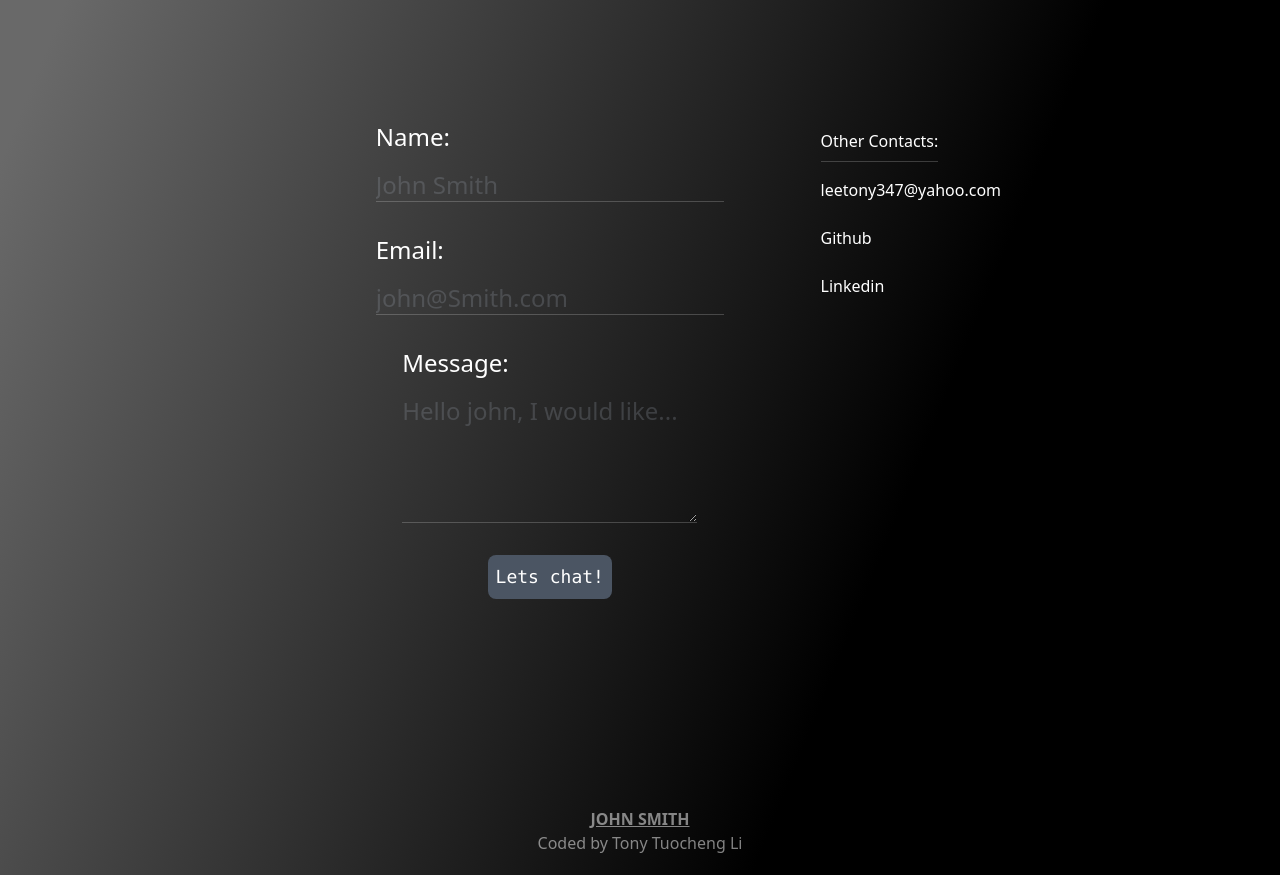
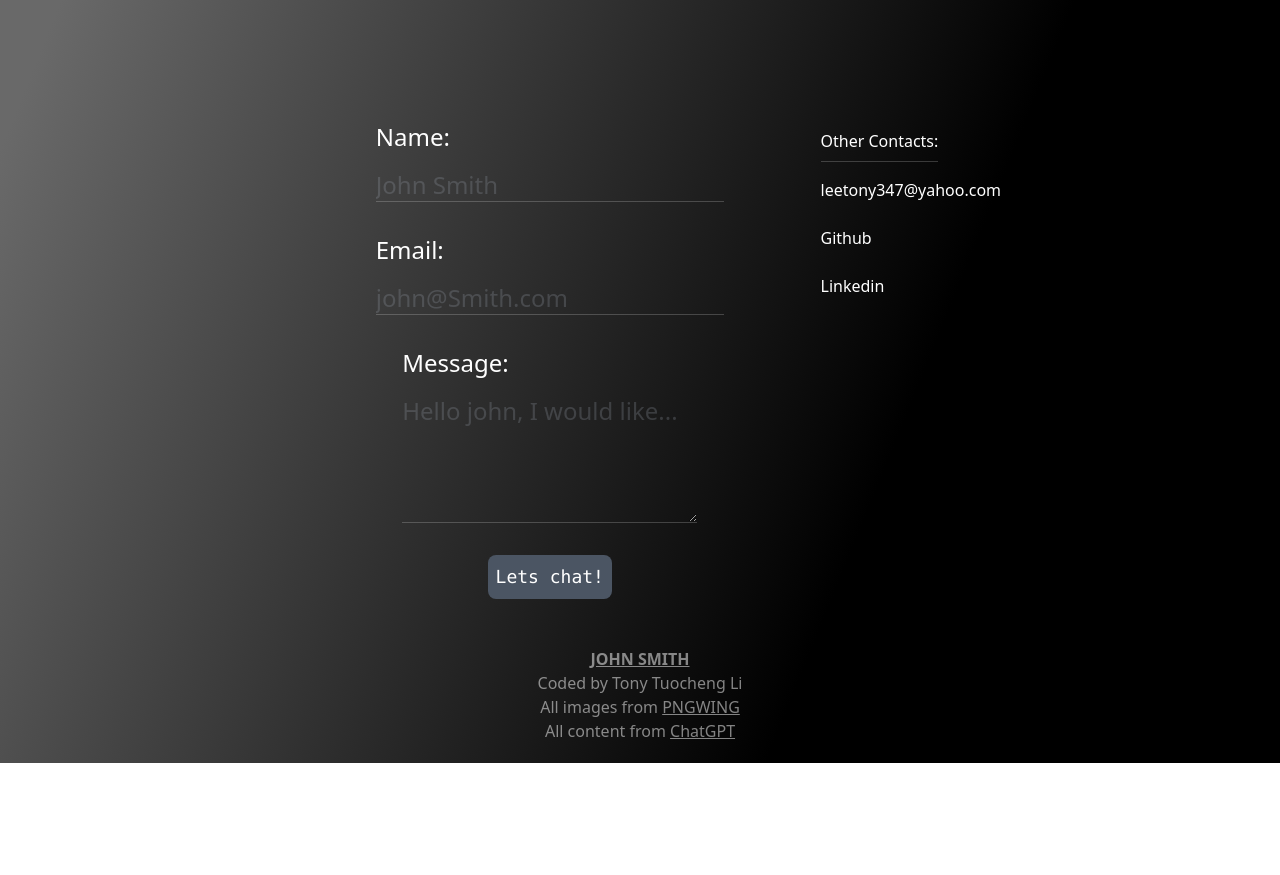
Before and after one commit to Todaricli/tonytli-portfolio, a SvelteKit app in the folder my-first-web-portfolio/: page /contact in a window 1280 px wide. Shown: the part 335-1210 px from the top of the page. After the commit the page ends 1098 px from the top, so only its background shows below. Built offline with nearby package versions, Linux system fonts and the light colour scheme.

Commit message:
alter some designs

```diff
--- a/my-first-web-portfolio/src/lib/components/About.svelte
+++ b/my-first-web-portfolio/src/lib/components/About.svelte
@@ -3,7 +3,7 @@
 </script>
 
 <div id="about" class:hide={!$mounted}
-	class="flex flex-col items-center tablet:grid tablet:grid-cols-6 tablet:items-start px-12 tablet:px-16 laptop:px-56 pt-24"
+	class="flex flex-col items-center tablet:grid tablet:grid-cols-6 tablet:items-start px-12 tablet:px-16 laptop:px-56 pt-24 laptop:h-screen"
 >
 	<div class="flex flex-col justify-center items-center col-span-2 mr-6">
 		<div class="bg-gray-100 rounded-3xl flex flex-col justify-center items-center p-2">
--- a/my-first-web-portfolio/src/lib/components/ContactForm.svelte
+++ b/my-first-web-portfolio/src/lib/components/ContactForm.svelte
@@ -2,14 +2,13 @@
     import { mounted } from "../store/store";
 </script>
 
-<div class="contact-main-container flex flex-col justify-center items-center">
+<div class="contact-main-container flex flex-col justify-center items-center" class:hide={!$mounted}>
 	<div class="contact-page-title-div px-24 pt-12 tablet:py-16 laptop:py-24">
 		<h2 class="contact-page-title text-3xl laptop:text-8xl tablet:text-6xl text-white opacity-75">Let's start on something incredible together</h2>
 	</div>
 
 	<div
-		class=" flex flex-col tablet:grid tablet:grid-cols-4 justify-between items-center tablet:items-start pt-8 pb-52 text-white"
-		class:hide={!$mounted}
+		class=" flex flex-col tablet:grid tablet:grid-cols-4 justify-between items-center tablet:items-start pt-8 pb-12 text-white"
 	>
 		<div class="flex flex-col col-span-3 text-2xl justify-center items-center">
 			<form action="https://getform.io/f/pagxpqeb" method="POST">
--- a/my-first-web-portfolio/src/routes/+layout.svelte
+++ b/my-first-web-portfolio/src/routes/+layout.svelte
@@ -51,7 +51,7 @@
 	</nav>
 </div>
 
-<div class="tablet:hidden top-11 left-5 fixed z-20 hover:animate-pulse" class:hide-nav-button={changePage}>
+<div class="tablet:hidden top-11 left-5 fixed z-20 hover:animate-pulse" class:hide={changePage}>
 	<button on:click={() => clickToDrop = !clickToDrop}>
 		<i class="fa-solid {clickToDrop ? closeIcon : openIcon} text-white text-3xl"></i>
 	</button>
@@ -74,12 +74,11 @@
 	<slot />
 </div>
 
-<footer class="opacity-50 sticky top-full mb-5">
-	<div>
-		<h1 class="text-center text-1xl font-bold underline text-white">JOHN SMITH</h1>
-		<p class="text-center text-white">Coded by Tony Tuocheng Li</p>
-	</div>
-	<div></div>
+<footer class="flex flex-col opacity-50 sticky top-full mb-5 text-white text-center" class:hide={changePage}>
+		<h1 class="text-1xl font-bold underline ">JOHN SMITH</h1>
+		<p>Coded by Tony Tuocheng Li</p>
+		<span>All images from <a class="underline" href="https://www.pngwing.com/en/search?q=king">PNGWING</a></span>
+		<span>All content from <a class="underline" href="https://chat.openai.com/">ChatGPT</a></span>
 </footer>
 
 <style lang="postcss">
@@ -100,10 +99,13 @@
 	}
 	.dropdown-menu, .dropdown-menu a {
 		animation: dropdown-items-effect 1s forwards linear;
-		background-color: rgba(0, 0, 0, 0.1);
 		transition-property: transform, color;
 		transition-duration: 1s;
 		font-family: DMSans, Arial, Helvetica, sans-serif;
+	}
+
+	.dropdown-menu {
+		background-color: rgba(0, 0, 0, 0.1);
 	}
 	.shade-background {
 		opacity: 25%;
@@ -122,7 +124,7 @@
 		transition-property: opacity;
 		transition-duration: 2s;
 	}
-	.hide-nav-button {
+	.hide {
 		display: none;
 	}
 </style>
--- a/my-first-web-portfolio/src/routes/about/+page.svelte
+++ b/my-first-web-portfolio/src/routes/about/+page.svelte
@@ -2,10 +2,10 @@
 	import { onMount } from 'svelte';
 	import { globalDataLoadingDuration } from '../../lib/store/store';
 	import Loader from '../../lib/components/Loader.svelte';
-    import { mounted } from '../../lib/store/store';
+	import { mounted } from '../../lib/store/store';
 	import About from '../../lib/components/About.svelte';
 
-    $mounted = false;
+	$mounted = false;
 
 	const loadingMessage = 'About.';
 
@@ -18,4 +18,6 @@
 </script>
 
 <Loader message={loadingMessage}></Loader>
-<About></About>
+<div>
+	<About></About>
+</div>
--- a/my-first-web-portfolio/src/routes/experiences/[slug]/+layout.svelte
+++ b/my-first-web-portfolio/src/routes/experiences/[slug]/+layout.svelte
@@ -83,7 +83,7 @@
 				<ul>
 					{#each data.experiencesData as singleExperience}
 						<li
-							class="experience-link hover:translate-x-5 hover:animate-pulse font-extrabold"
+							class="experience-link hover:translate-x-5 hover:animate-pulse"
 							class:current-page-link={'/experiences/' + singleExperience.slug === path}
 						>
 							<a on:click={changeState} href="/experiences/{singleExperience.slug}"
```
